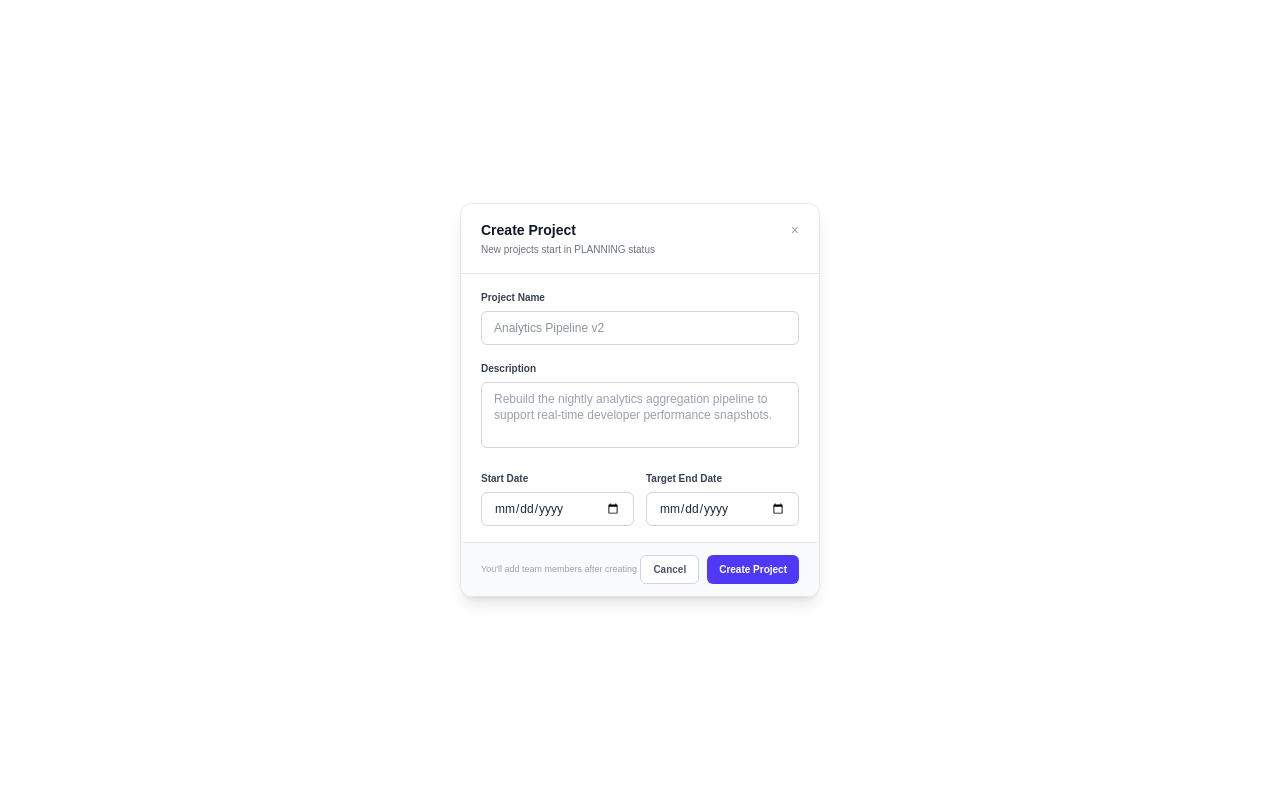
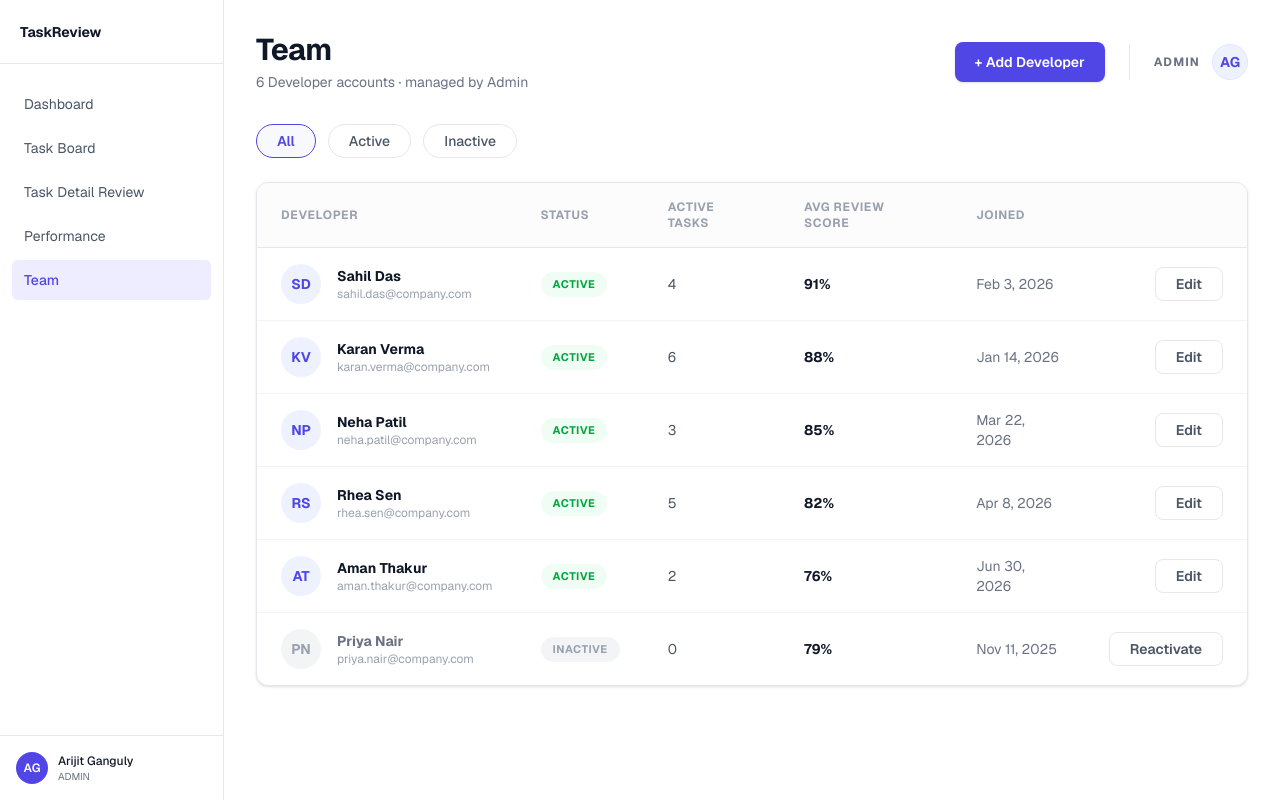
Before and after one commit to WorkR25/Internal-Engineering-Task-Management-System-Frontend, a Next.js app: page / in a window 1280 px wide. Built offline with nearby package versions, Linux system fonts and the light colour scheme.

Commit message:
team page

```diff
--- a/src/app/page.tsx
+++ b/src/app/page.tsx
@@ -1,23 +1,5 @@
-// import Dashboard from "../pages/dashboard";
-
-// export default function Home() {
-//   return <Dashboard />;
-// }
-
-// import Performance from "../pages/performance";
-
-// export default function Home() {
-//   return <Performance />;
-// }
-
-// import CreateRole from "@/pages/create-role";
-
-// export default function Home() {
-//     return <CreateRole />;
-// }
-
-import CreateProject from "@/pages/create-project";
+import Team from "../pages/team";
 
 export default function Home() {
-    return <CreateProject />;
+  return <Team />;
 }
--- /dev/null
+++ b/src/pages/team.tsx
@@ -0,0 +1,120 @@
+import React from 'react';
+import { useRouter } from 'next/router';
+import Sidebar from '../components/layout/sidebar';
+
+// Mock data based on the provided UI design
+const developers = [
+  { initials: 'SD', name: 'Sahil Das', email: 'sahil.das@company.com', status: 'ACTIVE', tasks: 4, score: '91%', joined: 'Feb 3, 2026' },
+  { initials: 'KV', name: 'Karan Verma', email: 'karan.verma@company.com', status: 'ACTIVE', tasks: 6, score: '88%', joined: 'Jan 14, 2026' },
+  { initials: 'NP', name: 'Neha Patil', email: 'neha.patil@company.com', status: 'ACTIVE', tasks: 3, score: '85%', joined: 'Mar 22, 2026' },
+  { initials: 'RS', name: 'Rhea Sen', email: 'rhea.sen@company.com', status: 'ACTIVE', tasks: 5, score: '82%', joined: 'Apr 8, 2026' },
+  { initials: 'AT', name: 'Aman Thakur', email: 'aman.thakur@company.com', status: 'ACTIVE', tasks: 2, score: '76%', joined: 'Jun 30, 2026' },
+  { initials: 'PN', name: 'Priya Nair', email: 'priya.nair@company.com', status: 'INACTIVE', tasks: 0, score: '79%', joined: 'Nov 11, 2025' },
+];
+
+export default function TeamPage() {
+  const router = useRouter();
+
+  return (
+    <div className="flex min-h-screen bg-[#f8f9fc] font-sans">
+
+      {/* Sidebar Integration */}
+      <Sidebar
+        activePage="team"
+        onPageChange={(page) => {
+          router.push(`/${page}`);
+        }}
+      />
+
+      {/* Main Content Area - Offset by sidebar width (ml-56) */}
+      <div className="flex-1 bg-white p-8 ml-56">
+
+        {/* Header Section */}
+        <div className="flex justify-between items-center mb-8">
+          <div>
+            <h1 className="text-3xl font-bold text-gray-900 mb-1 tracking-tight">Team</h1>
+            <p className="text-sm text-gray-500">6 Developer accounts · managed by Admin</p>
+          </div>
+
+          <div className="flex items-center space-x-6">
+            <button className="bg-[#4f46e5] text-white px-5 py-2.5 rounded-lg text-sm font-semibold hover:bg-indigo-700 transition-colors shadow-sm">
+              + Add Developer
+            </button>
+
+            <div className="flex items-center space-x-3 border-l border-gray-200 pl-6">
+              <span className="text-xs font-bold text-gray-500 uppercase tracking-widest">Admin</span>
+              <div className="w-9 h-9 rounded-full bg-indigo-50 text-[#4f46e5] flex items-center justify-center text-sm font-bold border border-indigo-100">
+                AG
+              </div>
+            </div>
+          </div>
+        </div>
+
+        {/* Filter Tabs */}
+        <div className="flex space-x-3 mb-6">
+          <button className="px-5 py-1.5 rounded-full border border-[#4f46e5] bg-indigo-50/50 text-[#4f46e5] text-sm font-semibold">
+            All
+          </button>
+          <button className="px-5 py-1.5 rounded-full border border-gray-200 bg-white text-gray-600 text-sm font-medium hover:bg-gray-50 transition-colors">
+            Active
+          </button>
+          <button className="px-5 py-1.5 rounded-full border border-gray-200 bg-white text-gray-600 text-sm font-medium hover:bg-gray-50 transition-colors">
+            Inactive
+          </button>
+        </div>
+
+        {/* Developer Table */}
+        <div className="bg-white rounded-xl border border-gray-200 shadow-sm overflow-hidden">
+          <table className="w-full text-left border-collapse">
+            <thead>
+              <tr className="border-b border-gray-200 bg-gray-50/50">
+                <th className="py-4 px-6 text-xs font-bold text-gray-400 uppercase tracking-wider">Developer</th>
+                <th className="py-4 px-6 text-xs font-bold text-gray-400 uppercase tracking-wider">Status</th>
+                <th className="py-4 px-6 text-xs font-bold text-gray-400 uppercase tracking-wider">Active Tasks</th>
+                <th className="py-4 px-6 text-xs font-bold text-gray-400 uppercase tracking-wider">Avg Review Score</th>
+                <th className="py-4 px-6 text-xs font-bold text-gray-400 uppercase tracking-wider">Joined</th>
+                <th className="py-4 px-6 text-right"></th>
+              </tr>
+            </thead>
+            <tbody className="divide-y divide-gray-100">
+              {developers.map((dev, idx) => (
+                <tr key={idx} className="hover:bg-gray-50/50 transition-colors">
+                  <td className="py-4 px-6">
+                    <div className="flex items-center space-x-4">
+                      <div className={`w-10 h-10 rounded-full flex items-center justify-center text-sm font-bold ${
+                        dev.status === 'ACTIVE' ? 'bg-indigo-50 text-[#4f46e5]' : 'bg-gray-100 text-gray-400'
+                      }`}>
+                        {dev.initials}
+                      </div>
+                      <div>
+                        <p className={`text-sm font-bold ${dev.status === 'ACTIVE' ? 'text-gray-900' : 'text-gray-500'}`}>
+                          {dev.name}
+                        </p>
+                        <p className="text-xs text-gray-400">{dev.email}</p>
+                      </div>
+                    </div>
+                  </td>
+                  <td className="py-4 px-6">
+                    <span className={`inline-flex items-center px-3 py-1 rounded-full text-[11px] font-bold uppercase tracking-wider ${
+                      dev.status === 'ACTIVE' ? 'bg-green-50 text-green-600' : 'bg-gray-100 text-gray-400'
+                    }`}>
+                      {dev.status}
+                    </span>
+                  </td>
+                  <td className="py-4 px-6 text-sm text-gray-600">{dev.tasks}</td>
+                  <td className="py-4 px-6 text-sm font-bold text-gray-900">{dev.score}</td>
+                  <td className="py-4 px-6 text-sm text-gray-500">{dev.joined}</td>
+                  <td className="py-4 px-6 text-right">
+                    <button className="px-5 py-1.5 border border-gray-200 rounded-lg text-sm font-semibold text-gray-600 hover:bg-gray-50 hover:text-gray-900 transition-colors">
+                      {dev.status === 'ACTIVE' ? 'Edit' : 'Reactivate'}
+                    </button>
+                  </td>
+                </tr>
+              ))}
+            </tbody>
+          </table>
+        </div>
+      </div>
+    </div>
+  );
+}
```
